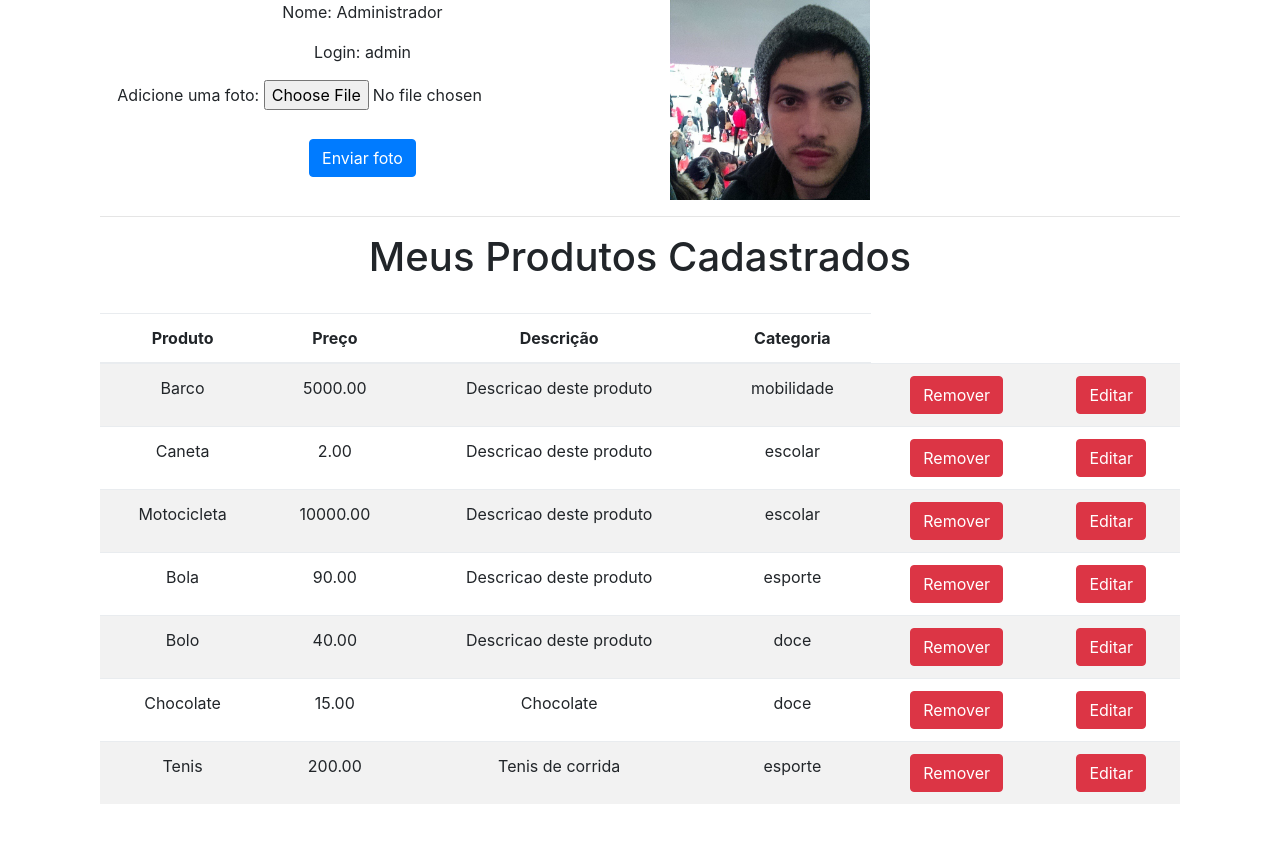
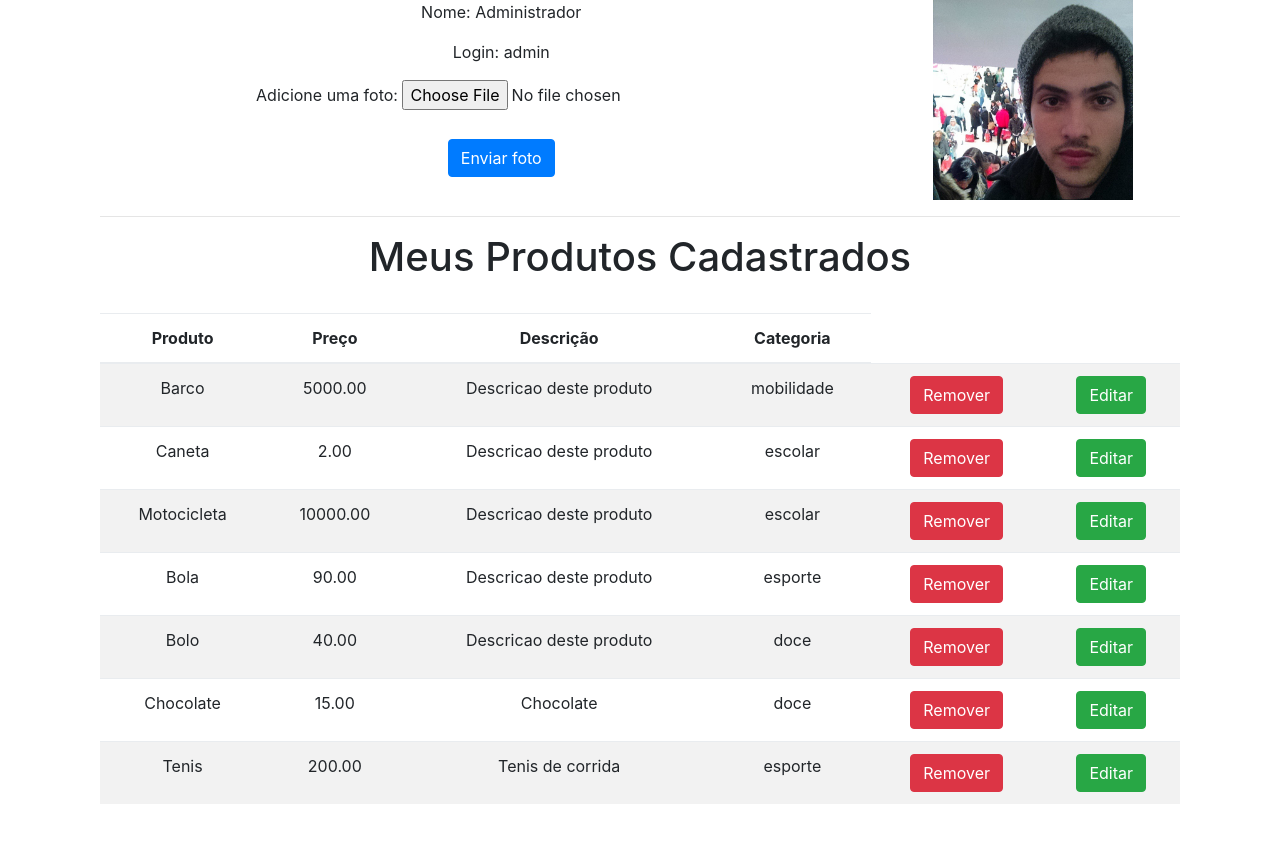
Before and after one commit to viniloreto/ProjetoPHP2, a PHP site: page /home.php in a window 1280 px wide. Shown: the part 90-950 px from the top of the page. Run offline with PHP 8.4, Linux system fonts and the light colour scheme; a user stored in the database is signed in; data comes from the database, SQL or seed files in the repository.

Commit message:
Atualização do projeto

```diff
--- a/loja/home.php
+++ b/loja/home.php
@@ -24,23 +24,23 @@ $id = $_SESSION['userId'];
   <div class="row">
 
 
-    <div class="col">
-      <p>Nome: <?php  echo $_SESSION['username']; ?></p>
-      <p>Login: <?php  echo $_SESSION['userLogin']; ?></p>
+    <div class="col-md-9">
+      <p>Nome: <?= $_SESSION['username']; ?></p>
+      <p>Login: <?= $_SESSION['userLogin']; ?></p>
       <form action="foto-Upload.php" method="post" enctype="multipart/form-data">
         <label for="addimg">Adicione uma foto: </label>
         <input required type="file" name="addimg"/><br/><br/>
-        <input type="hidden" value="<?php echo $id; ?>" name="id">
+        <input type="hidden" value="<?= $id; ?>" name="id">
         <input type="submit" name="enviaimg" class="btn btn-primary" value="Enviar foto"/>
       </form>
     </div>
-    <div class="col" >
-     <Div class="col-sm-5" >
+    <div class="col-md-2" >
+
        <?php $aux = ListaFoto($conexao, $_SESSION['userId']);
        $aux1 = "fotos/".$aux['foto'];
        ?>
-       <img  width='200px' height='auto' src="<?php echo $aux1 ?>"/>
-     </Div>
+       <img  width='200px' height='auto' src="<?= $aux1 ?>"/>
+
    </div>
 
  </div>
@@ -59,8 +59,11 @@ $id = $_SESSION['userId'];
       <th>Categoria</th>
     </thead>
   </tr>
-  <?php $produtos = listaMeusProdutos($conexao);
-  foreach ($produtos as $produto) {?>
+  <?php
+$produtos = listaMeusProdutos($conexao);
+
+    foreach ($produtos as $produto) {
+    ?>
   <tr>
     <td><?=$produto['nome']?></td>
     <td><?=$produto['preco']?></td>
@@ -75,13 +78,19 @@ $id = $_SESSION['userId'];
       <td>
         <form action="produto-formulario-editar.php" method="post">
           <input type="hidden" name="id" value="<?=$produto['id']?>">
-          <button class="btn btn-danger" >Editar</button>
+          <button class="btn btn-success" >Editar</button>
         </form>
       </td>
     </tr>
+
     <?php }
+
     ?>
+
   </table>
-
+<?php if(!$produtos){
+?>
+<a class="btn btn-primary" href="produto-formulario.php"> Adicione um produto</a>
+  <?php }?>
 </body>
 </html>
```
